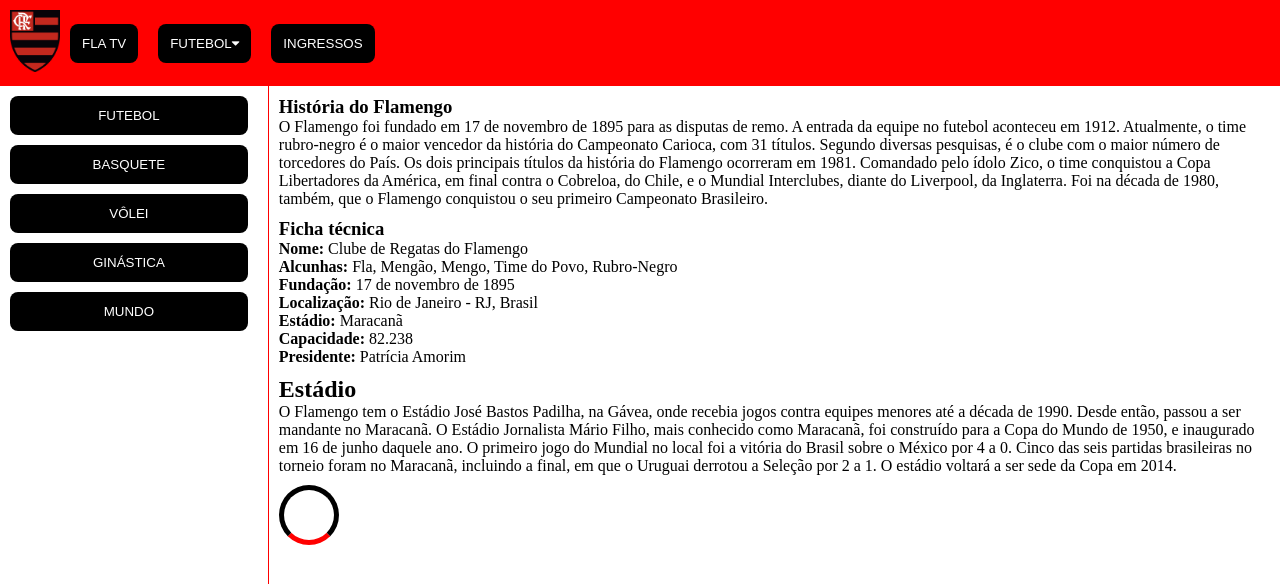
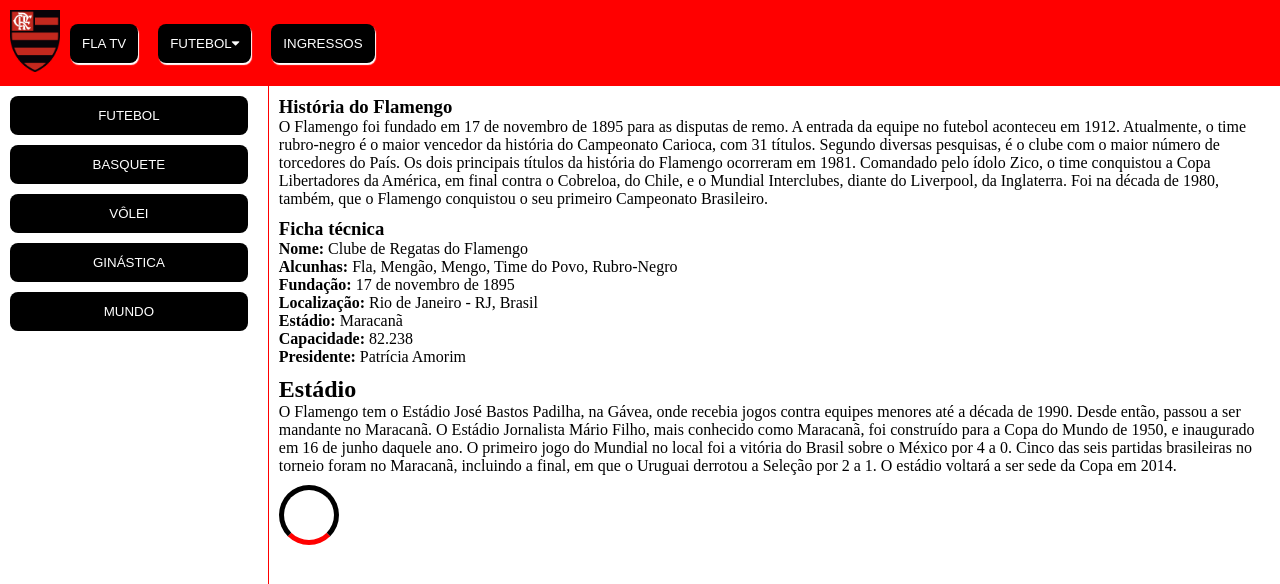
Before and after one commit to EllitonDias/EllitonDias.github.io, a plain HTML site: page prova/index.html in a window 1280 px wide. Shown: the top 584 px of the page. Drawn offline with Linux system fonts and the light colour scheme.

Commit message:
update button 3d

```diff
--- a/prova/style.css
+++ b/prova/style.css
@@ -56,6 +56,7 @@ nav ul li {
   border: none;
   border-radius: 8px;
   cursor: pointer;
+  box-shadow: 1px 2px 1px white;
   transition: transform 400ms, box-shadow 400ms;
 }
 
```
